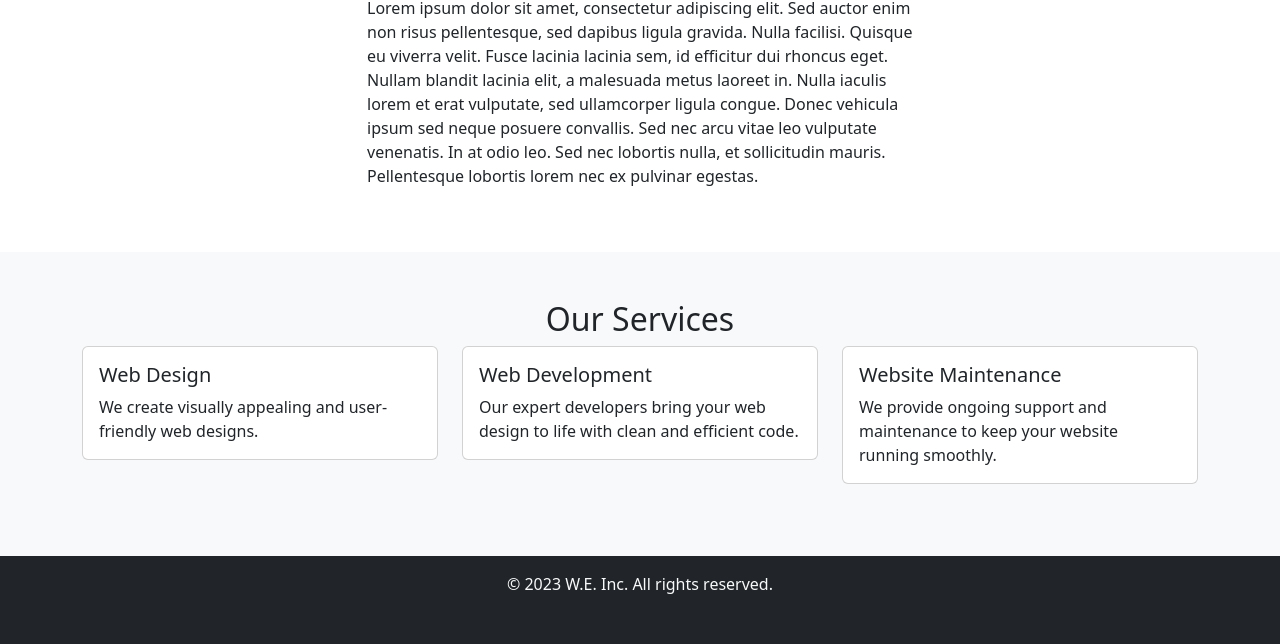
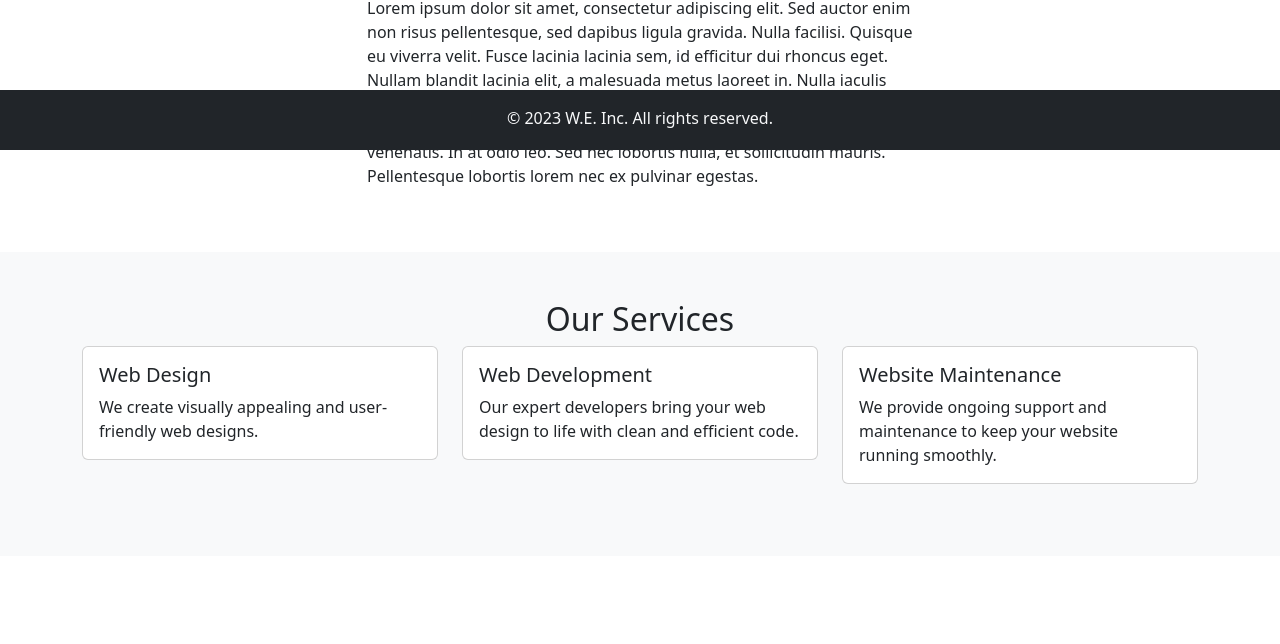
Before and after one commit to hiferli/W.E.-Inc., a plain HTML site: page Home.html in a window 1280 px wide. Shown: the part 650-1294 px from the top of the page. After the commit the page ends 1206 px from the top, so only its background shows below. Drawn offline with nearby package versions, Linux system fonts and the light colour scheme; no server answers.

Commit message:
Footer Stick to Base

```diff
--- a/Style.css
+++ b/Style.css
@@ -7,4 +7,16 @@ a.disabled {
     color: gray;
     /* And disable the pointer events */
     pointer-events: none;
-  }
+}
+
+
+footer {
+    position: fixed;
+    bottom: 0;
+    width: 100%;
+    /* Set the fixed height of the footer here */
+    height: 60px;
+    /* line-height: 60px; */
+    /* Vertically center the text there */
+    background-color: #f5f5f5;
+}
```
